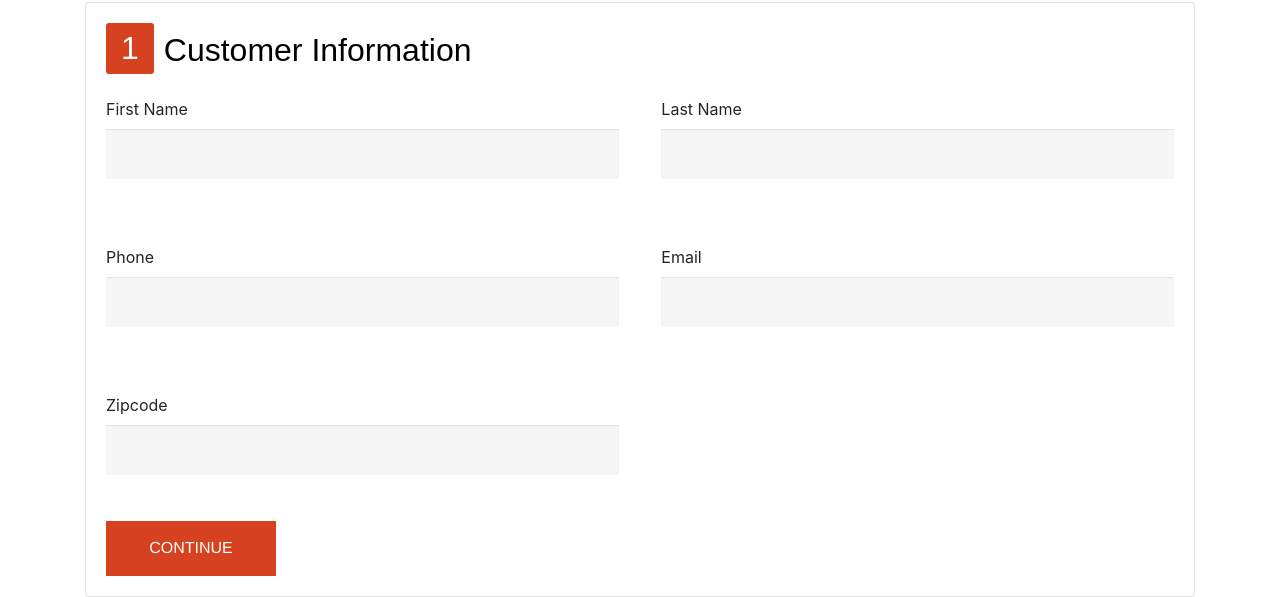
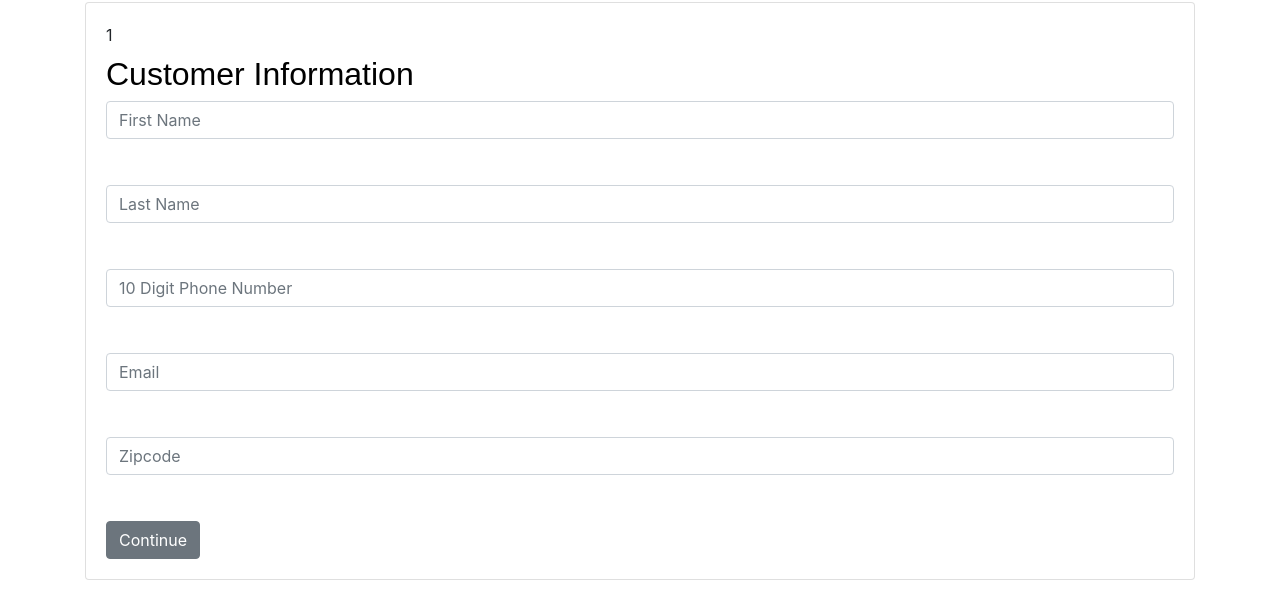
Before and after one commit to joeymariano/App4BarnesApplication, a React (Create React App) app: page / in a window 1280 px wide. Shown: the part 341-938 px from the top of the page. Built offline with nearby package versions, Linux system fonts and the light colour scheme.

Commit message:
form update to reactstrap

```diff
--- a/src/App.css
+++ b/src/App.css
@@ -16,7 +16,7 @@ h2{
 	margin: 40px 0 40px 0;
 }
 
-.form-group{
+/*.form-group{
 	display:inline-block;
 }
 .number-button-red {
@@ -77,7 +77,7 @@ input {
 	font-size: 22px;
 	height: 50px;
 	font-weight: 300;
-}
+}*/
 .errors{
 	-webkit-tap-highlight-color: rgba(0, 0, 0, 0);
 	font-family: 'Calibre', 'Arial', sans-serif;
@@ -88,7 +88,7 @@ input {
 	height: 20px;
 	padding-bottom: 30px;
 }
-.continue-button{
+/*.continue-button{
 	-webkit-tap-highlight-color: rgba(0, 0, 0, 0);
 	box-sizing: border-box;
 	font: inherit;
@@ -115,4 +115,4 @@ input {
 	min-width: 170px;
 	font-size: 100%;
 	vertical-align: top;
-}
+}*/
--- a/src/components/CustomerForm.js
+++ b/src/components/CustomerForm.js
@@ -4,6 +4,8 @@
 // Zip Code (at least 5 digits, only numbers)
 
 import React, { Component } from 'react';
+import { Button, Form, FormGroup, Label, Input, FormText } from 'reactstrap';
+import { Row, Col } from 'reactstrap';
 
 class CustomerForm extends Component {
 	constructor(props) {
@@ -97,39 +99,34 @@ class CustomerForm extends Component {
 
 	render() {
 		return (
-			<form className={ this.formVisibleCntrl() } onSubmit={ event => this.handleSubmit(event) }>
-				<div id="first-name-group" class="form-group">
-					<label>First Name</label>
-					<input id='first-name-input' name='firstName' type='text' value={ this.state.firstName } onChange={ this.updateState }/>
+			<Form onSubmit={ (event) => this.handleSubmit(event) }>
+				<FormGroup>
+					<Input id='first-name-input' placeholder="First Name"  name='firstName' type='text' value={ this.state.firstName } onChange={ this.updateState }/>
 					<div id='first-name-err' className='errors'>{ this.state.formErrors['firstNameErr'] }</div>
-				</div>
+				</FormGroup>
 
-				<div id="last-name-group" class="form-group">
-					<label>Last Name</label>
-					<input id='last-name-input' name='lastName' type='text' value={ this.state.lastName } onChange={ this.updateState }/>
+				<FormGroup>
+					<Input id='last-name-input' placeholder="Last Name"  name='lastName' type='text' value={ this.state.lastName } onChange={ this.updateState }/>
 					<div id='last-name-err' className='errors'>{ this.state.formErrors['lastNameErr'] }</div>
-				</div>
+				</FormGroup>
 
-				<div id="phone-group" class="form-group">
-					<label>Phone</label>
-					<input id='phone-input' name='phone' type='text' value={ this.state.phone } onChange={ this.updateState }/>
+				<FormGroup>
+					<Input id='phone-input' placeholder="10 Digit Phone Number" name='phone' type='text' value={ this.state.phone } onChange={ this.updateState }/>
 					<div id='phone-err' className='errors'>{ this.state.formErrors['phoneErr'] }</div>
-				</div>
+				</FormGroup>
 
-				<div id="email-group" class="form-group">
-					<label>Email</label>
-					<input id='email-input' name='email' type='text' value={ this.state.email } onChange={ this.updateState }/>
+				<FormGroup>
+					<Input id='email-input' name='email' placeholder={'Email'} type='email' value={ this.state.email } onChange={ this.updateState }/>
 					<div id='email-err' className='errors'>{this.state.formErrors['emailErr']}</div>
-				</div>
+				</FormGroup>
 
-				<div id="zipcode-group" class="form-group">
-					<label>Zipcode</label>
-					<input id='zipcode-input' name='zipcode' type='text' value={ this.state.zipcode } onChange={ this.updateState }/>
+				<FormGroup>
+					<Input id='zipcode-input' placeholder={"Zipcode"} name='zipcode' type='text' value={ this.state.zipcode } onChange={ this.updateState }/>
 					<div id='zipcode-err' className='errors'>{ this.state.formErrors['zipcodeErr'] }</div>
-				</div>
+				</FormGroup>
 
-				<button id='submit' class='continue-button' type='submit' value='Continue'>Continue</button>
-			</form>
+				<Button>Continue</Button>
+			</Form>
 		)
 	}
 }
```
